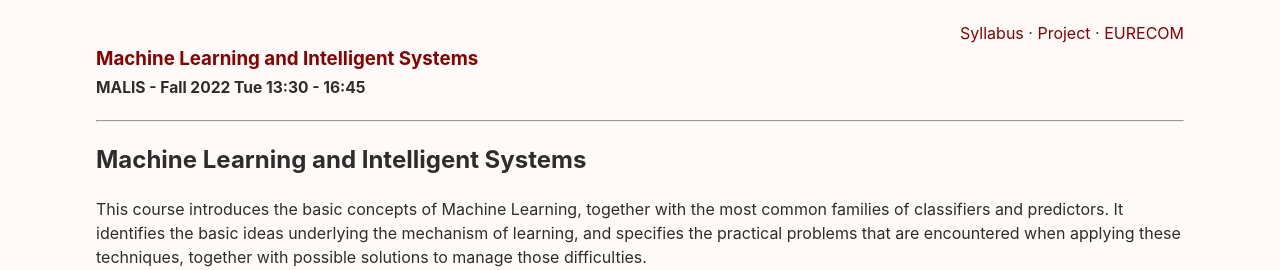
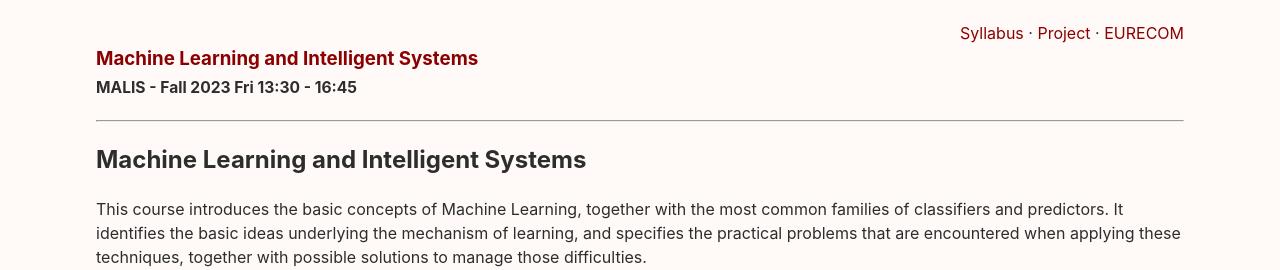
Before and after one commit to malis-course/malis-course.github.io, a Jekyll site: the page built from index.md, in a window 1280 px wide. Shown: the top 270 px of the page. Built offline with Jekyll 4.4.1, drawn with Linux system fonts in a browser that asks for light colours.

Commit message:
Time table

```diff
--- a/_config.yml
+++ b/_config.yml
@@ -4,7 +4,7 @@ permalink:           pretty
 # Setup
 title:               'Machine Learning and Intelligent Systems'
 url:                 https://malis-course.github.io/malis
-tagline:             'MALIS - Fall 2022 Tue 13:30 - 16:45'
+tagline:             'MALIS - Fall 2023 Fri 13:30 - 16:45'
 baseurl:             "https://malis-course.github.io"
 
 # Assets
```
